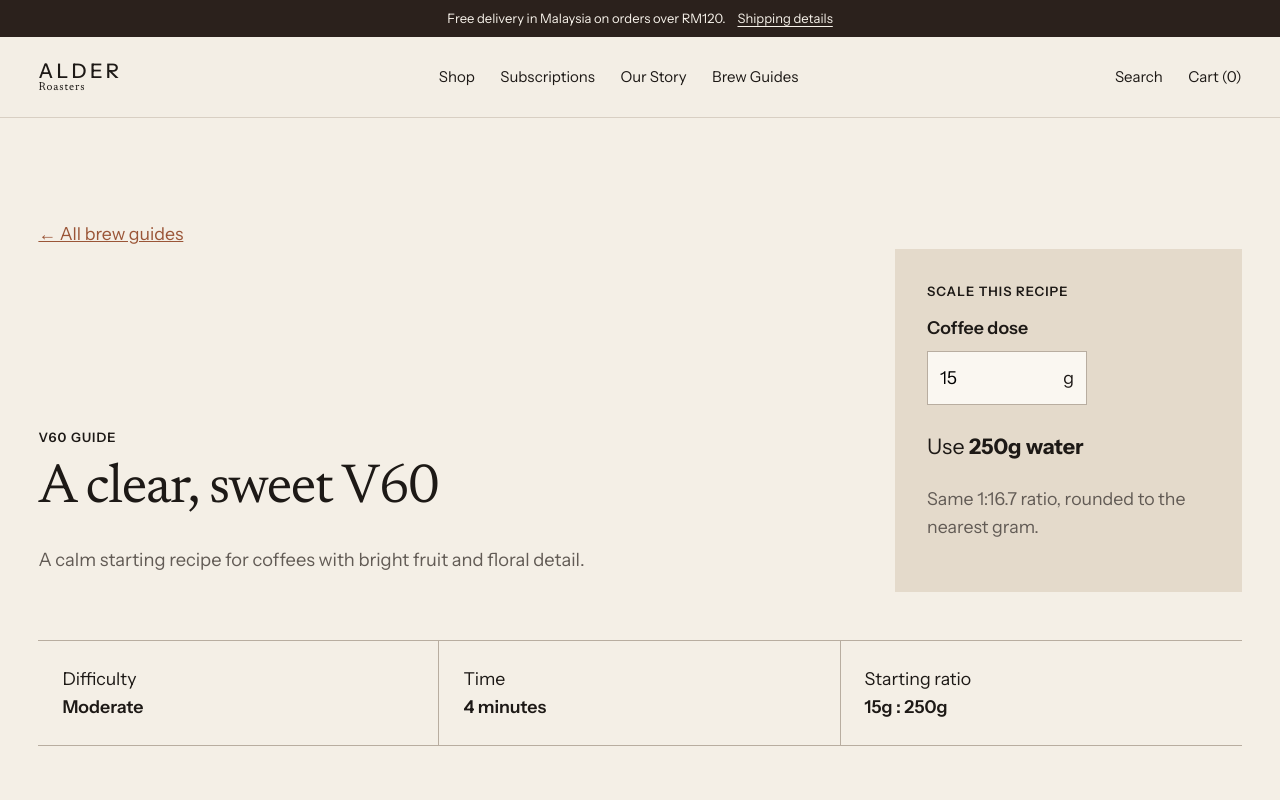
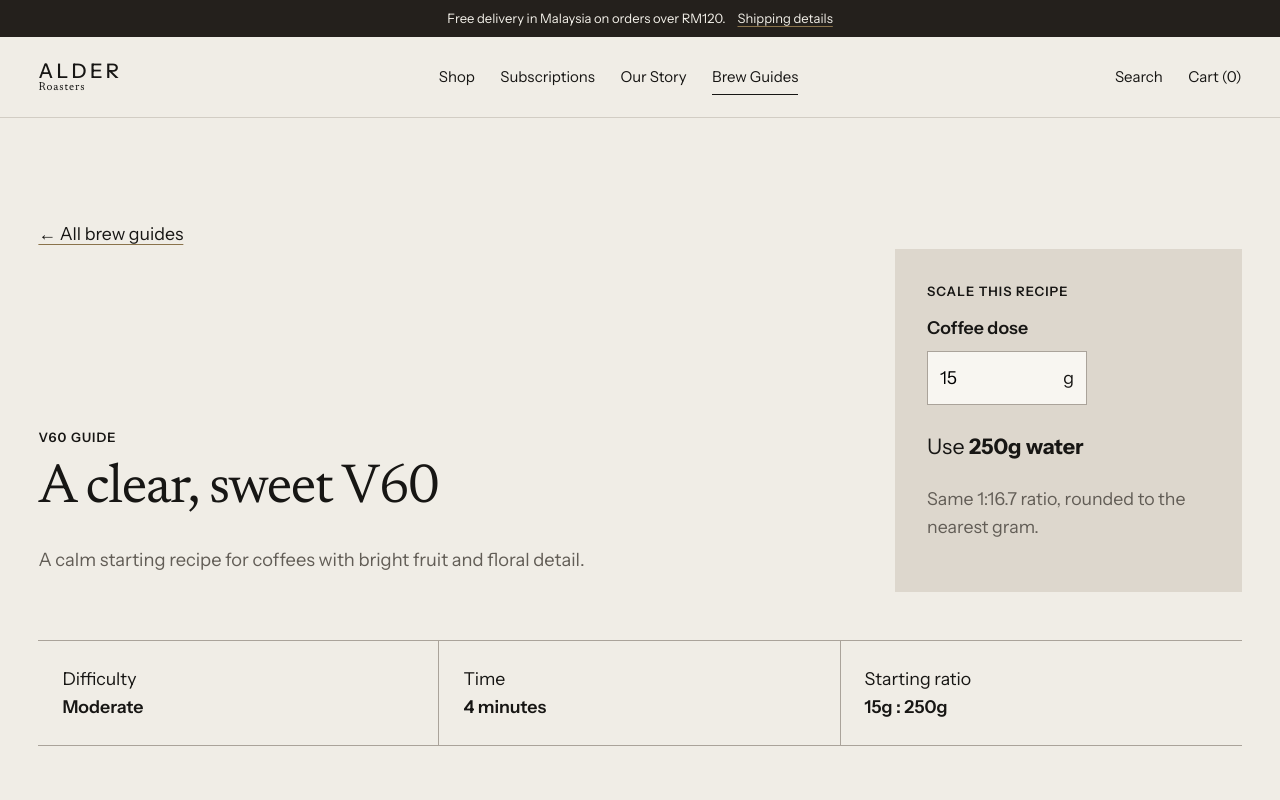
Before and after one commit to pakyad/alder-roasters, a Next.js app: page /brew-guides/v60-clear-sweet in a window 1280 px wide. Shown: the top 800 px of the page. Built offline with nearby package versions, Linux system fonts and the light colour scheme; no server answers.

Commit message:
refactor: elevate ALDER interaction system

```diff
--- a/src/app/globals.css
+++ b/src/app/globals.css
@@ -1,22 +1,22 @@
 :root {
-  --color-ink: #1d1916;
-  --color-espresso: #2b211c;
-  --color-roast: #5a3e32;
-  --color-parchment: #f4efe6;
-  --color-paper: #faf7f1;
-  --color-oat: #e4dacb;
-  --color-stone: #b8ada0;
-  --color-clay: #9a5537;
-  --color-moss: #5f6a55;
-  --color-brass: #b3864b;
+  --color-ink: #171614;
+  --color-espresso: #24201c;
+  --color-roast: #46372e;
+  --color-parchment: #f0ede6;
+  --color-paper: #f8f6f1;
+  --color-oat: #ddd7cd;
+  --color-stone: #aaa298;
+  --color-clay: #6c574a;
+  --color-moss: #4e5a50;
+  --color-brass: #8a734b;
   --color-text: var(--color-ink);
-  --color-text-secondary: #625b55;
-  --color-text-inverted: #f7f2ea;
-  --color-text-disabled: #8c837b;
-  --color-border-subtle: #d8cfc3;
-  --color-border: #b8ada0;
-  --color-border-strong: #756b63;
-  --color-focus: #2b6c7a;
+  --color-text-secondary: #625d56;
+  --color-text-inverted: #f3f0e9;
+  --color-text-disabled: #8b857e;
+  --color-border-subtle: #d2cdc4;
+  --color-border: #aaa39a;
+  --color-border-strong: #6d6760;
+  --color-focus: #315f67;
   --color-success: #48624a;
   --color-success-surface: #e7eee4;
   --color-warning: #7a4b10;
@@ -51,7 +51,7 @@
   --width-shell: 90rem;
   --width-content: 72rem;
   --width-narrow: 46rem;
-  --duration-fast: 160ms;
+  --duration-fast: 180ms;
   --ease-standard: cubic-bezier(0.2, 0.7, 0.2, 1);
 }
 
@@ -103,7 +103,10 @@ p {
   margin-block: 0 1em;
 }
 a {
-  color: var(--color-clay);
+  color: var(--color-ink);
+  text-decoration-color: var(--color-brass);
+  text-decoration-thickness: 1px;
+  text-underline-offset: 0.22em;
 }
 button,
 input,
@@ -127,7 +130,7 @@ svg {
   max-width: 100%;
 }
 ::selection {
-  background: var(--color-oat);
+  background: #c8b996;
   color: var(--color-ink);
 }
 :focus-visible {
--- a/src/components/layout/Header.module.css
+++ b/src/components/layout/Header.module.css
@@ -1,8 +1,9 @@
 .header {
-  background: color-mix(in srgb, var(--color-parchment) 94%, transparent);
+  background: rgba(240, 237, 230, 0.97);
   border-bottom: 1px solid var(--color-border-subtle);
-  position: relative;
-  z-index: 20;
+  position: sticky;
+  top: 0;
+  z-index: 40;
 }
 .inner {
   align-items: center;
@@ -29,10 +30,27 @@
   font-size: var(--font-size-sm);
   text-decoration: none;
   text-underline-offset: 0.3em;
+  position: relative;
 }
-.navigation a:hover,
-.utilities a:hover {
-  text-decoration: underline;
+.navigation a::after,
+.utilities a::after {
+  background: var(--color-ink);
+  bottom: -0.38rem;
+  content: "";
+  height: 1px;
+  left: 0;
+  position: absolute;
+  transform: scaleX(0);
+  transform-origin: right;
+  transition: transform var(--duration-fast) var(--ease-standard);
+  width: 100%;
+}
+.navigation a:hover::after,
+.utilities a:hover::after,
+.navigation a[aria-current="page"]::after,
+.utilities a[aria-current="page"]::after {
+  transform: scaleX(1);
+  transform-origin: left;
 }
 .menuButton {
   background: transparent;
@@ -41,6 +59,10 @@
   display: none;
   min-height: 2.75rem;
   min-width: 2.75rem;
+  transition: color var(--duration-fast) var(--ease-standard), transform var(--duration-fast) var(--ease-standard);
+}
+.menuButton:active {
+  transform: scale(0.96);
 }
 
 @media (max-width: 52rem) {
@@ -65,15 +87,25 @@
     align-items: stretch;
     background: var(--color-paper);
     border-bottom: 1px solid var(--color-border-subtle);
-    display: none;
     flex-direction: column;
     gap: 0;
     inset: 100% 0 auto;
     padding: var(--space-4) var(--shell-gutter) var(--space-6);
     position: absolute;
+    opacity: 0;
+    pointer-events: none;
+    transform: translateY(-0.5rem);
+    transition:
+      opacity var(--duration-fast) var(--ease-standard),
+      transform var(--duration-fast) var(--ease-standard),
+      visibility var(--duration-fast);
+    visibility: hidden;
   }
   .navigation.open {
-    display: flex;
+    opacity: 1;
+    pointer-events: auto;
+    transform: translateY(0);
+    visibility: visible;
   }
   .navigation a {
     align-items: center;
--- a/src/components/layout/Header.tsx
+++ b/src/components/layout/Header.tsx
@@ -1,6 +1,7 @@
 "use client";
 
 import Link from "next/link";
+import { usePathname } from "next/navigation";
 import { useEffect, useId, useState } from "react";
 
 import { Container } from "@/components/ui";
@@ -19,6 +20,7 @@ const primaryLinks = [
 export function Header() {
   const [menuOpen, setMenuOpen] = useState(false);
   const menuId = useId();
+  const pathname = usePathname();
   const { itemCount } = useCart();
 
   useEffect(() => {
@@ -50,16 +52,21 @@ export function Header() {
           aria-label="Primary navigation"
         >
           {primaryLinks.map((link) => (
-            <Link key={link.href} href={link.href} onClick={() => setMenuOpen(false)}>
+            <Link
+              key={link.href}
+              href={link.href}
+              aria-current={pathname?.startsWith(link.href) ? "page" : undefined}
+              onClick={() => setMenuOpen(false)}
+            >
               {link.label}
             </Link>
           ))}
         </nav>
         <nav className={styles.utilities} aria-label="Utility navigation">
-          <Link href="/search" aria-label="Search">
+          <Link href="/search" aria-label="Search" aria-current={pathname === "/search" ? "page" : undefined}>
             Search
           </Link>
-          <Link href="/cart">
+          <Link href="/cart" aria-current={pathname === "/cart" ? "page" : undefined}>
             Cart <span aria-label={`${itemCount} items`}>({itemCount})</span>
           </Link>
         </nav>
--- a/src/components/ui/Button.module.css
+++ b/src/components/ui/Button.module.css
@@ -10,15 +10,27 @@
   transition:
     background-color var(--duration-fast) var(--ease-standard),
     border-color var(--duration-fast) var(--ease-standard),
-    color var(--duration-fast) var(--ease-standard);
+    box-shadow var(--duration-fast) var(--ease-standard),
+    color var(--duration-fast) var(--ease-standard),
+    transform var(--duration-fast) var(--ease-standard);
+}
+
+.button:hover {
+  transform: translateY(-1px);
+}
+.button:active {
+  transform: translateY(0) scale(0.985);
 }
 
 .primary {
-  background: var(--color-clay);
-  color: var(--color-paper);
+  background: var(--color-ink);
+  border-color: var(--color-ink);
+  color: var(--color-text-inverted);
 }
 .primary:hover {
   background: var(--color-roast);
+  border-color: var(--color-roast);
+  box-shadow: 0 5px 14px rgba(23, 22, 20, 0.14);
 }
 .secondary {
   background: transparent;
@@ -26,7 +38,8 @@
   color: var(--color-ink);
 }
 .secondary:hover {
-  background: var(--color-oat);
+  background: var(--color-ink);
+  color: var(--color-text-inverted);
 }
 .text {
   color: var(--color-ink);
@@ -35,6 +48,9 @@
   text-decoration: underline;
   text-underline-offset: 0.25em;
 }
+.text:hover {
+  color: var(--color-roast);
+}
 
 @media (prefers-reduced-motion: reduce) {
   .button {
--- a/src/features/cart/Commerce.module.css
+++ b/src/features/cart/Commerce.module.css
@@ -43,7 +43,7 @@
 .textButton {
   background: none;
   border: 0;
-  color: var(--color-clay);
+  color: var(--color-roast);
   padding: 0.5rem 0;
   text-decoration: underline;
 }
@@ -106,6 +106,10 @@
   display: grid;
   gap: var(--space-2);
   padding: var(--space-4);
+  transition: background-color var(--duration-fast) var(--ease-standard), border-color var(--duration-fast) var(--ease-standard);
+}
+.option:hover {
+  border-color: var(--color-ink);
 }
 .option:has(input:checked) {
   background: var(--color-success-surface);
--- a/src/features/home/editorial.module.css
+++ b/src/features/home/editorial.module.css
@@ -102,9 +102,14 @@
   grid-template-columns: 2rem minmax(8rem, 0.75fr) minmax(10rem, 1fr) minmax(14rem, 1.4fr) auto;
   min-height: 6.5rem;
   text-decoration: none;
+  transition: background-color var(--duration-fast) var(--ease-standard), padding-inline var(--duration-fast) var(--ease-standard);
 }
 .coffeeRow:hover .rowName {
-  color: var(--color-clay);
+  color: var(--color-roast);
+}
+.coffeeRow:hover {
+  background: rgba(248, 246, 241, 0.62);
+  padding-inline: 0.5rem;
 }
 .rowNumber,
 .rowOrigin,
@@ -321,7 +326,7 @@
 }
 .steps li::before {
   content: counter(steps, decimal-leading-zero);
-  color: var(--color-clay);
+  color: var(--color-brass);
   font-weight: 600;
 }
 .steps h3 {
```
Also changed, not shown: src/app/shop/page.module.css (+23 -0 lines), src/features/catalogue/ProductBag.tsx (+8 -8 lines), src/features/catalogue/catalogue.module.css (+31 -4 lines).
